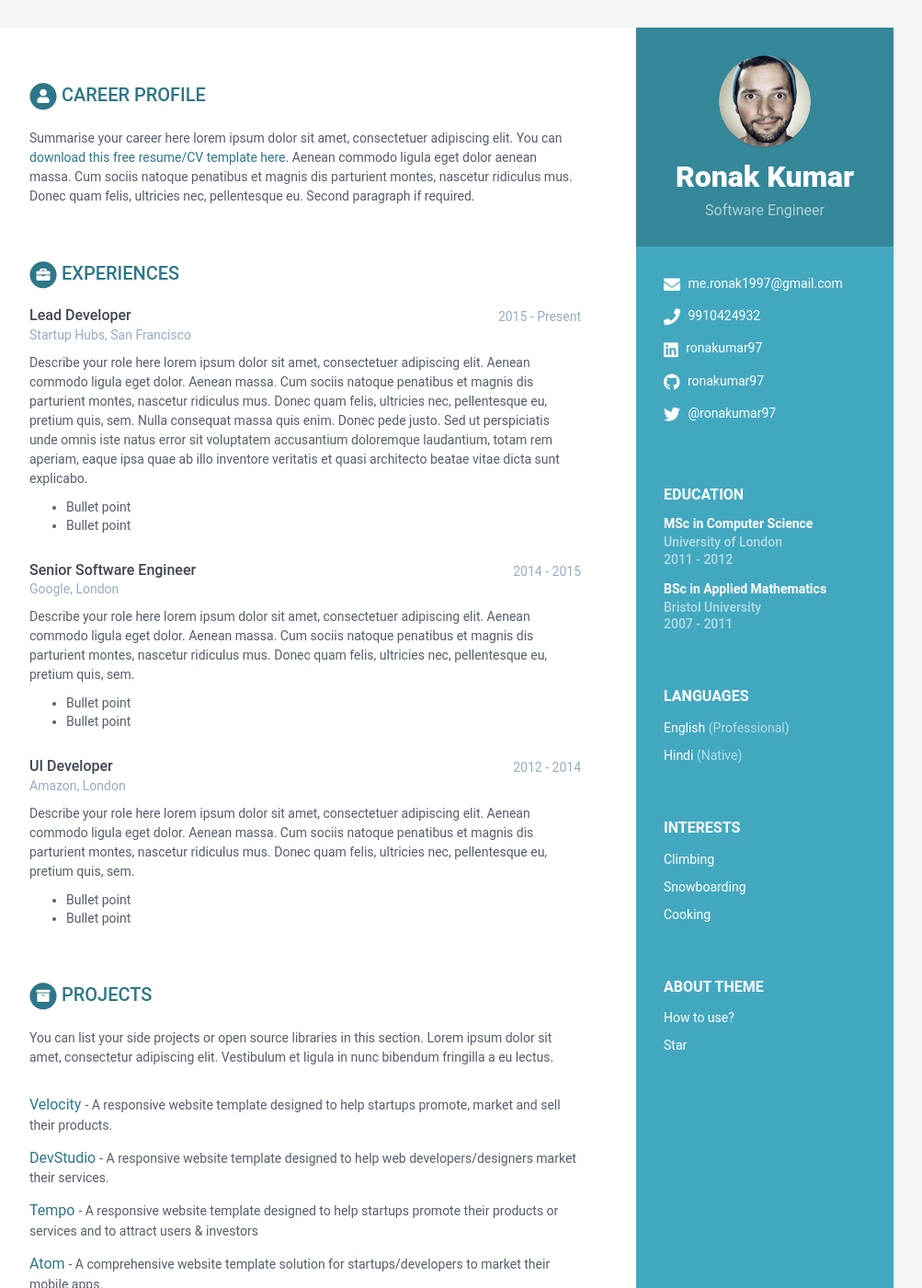
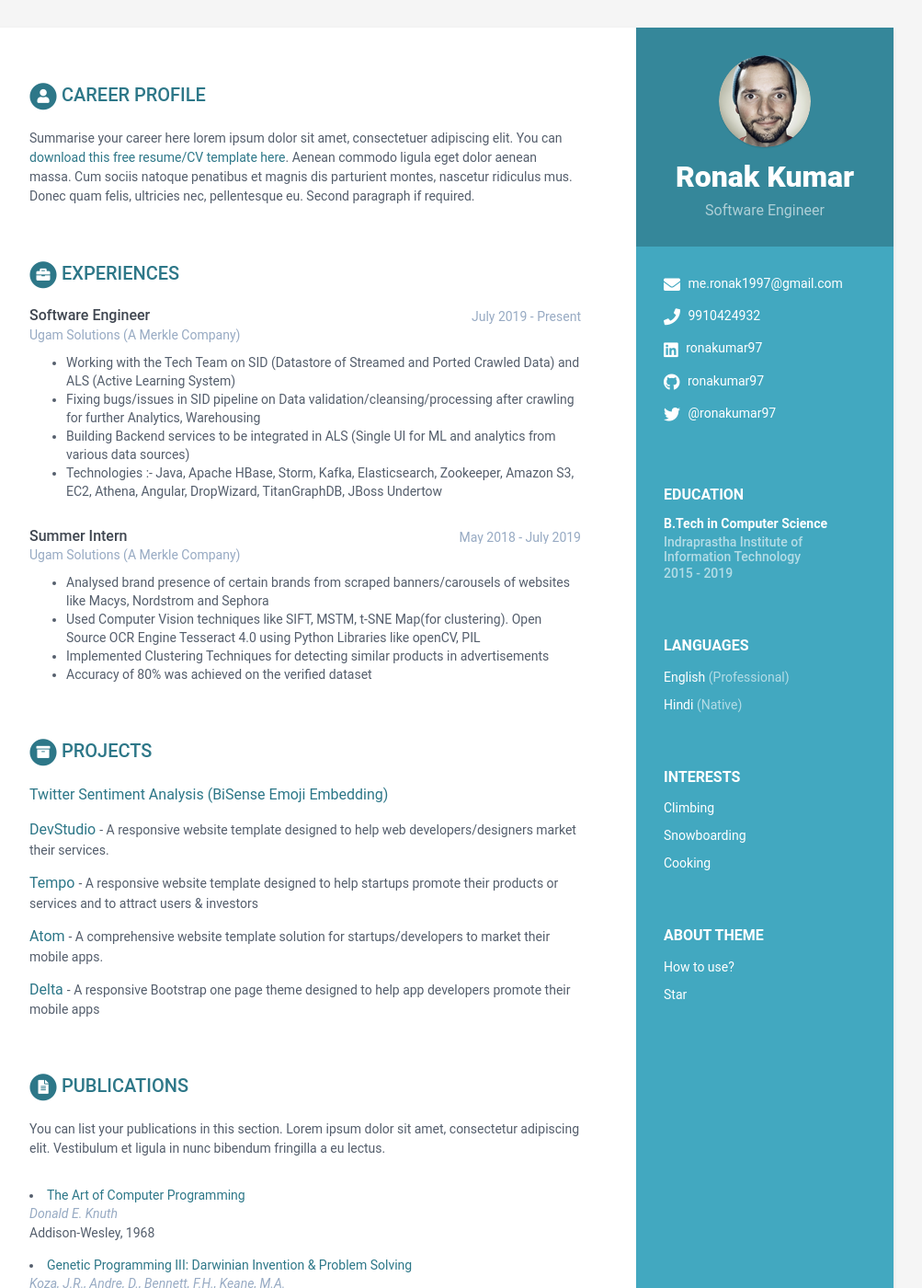
Before and after one commit to ronakumar97/ronakumar97.github.io, a Jekyll site: the page built from index.html, in a window 1280 px wide and 1400 px high. Shown: the whole window at 92% size, without its empty margins (168-1171 px from the left). Built offline with Jekyll 4.4.1, drawn with Linux system fonts in a browser that asks for light colours; some of the changed text lies outside the part shown.

Commit message:
CV Website

```diff
--- a/_data/data.yml
+++ b/_data/data.yml
@@ -51,76 +51,51 @@ career-profile:
       Donec quam felis, ultricies nec, pellentesque eu.
       Second paragraph if required.
 education:
-    - degree: MSc in Computer Science
-      university: University of London
-      time: 2011 - 2012
+    - degree: B.Tech in Computer Science
+      university: Indraprastha Institute of Information Technology
+      time: 2015 - 2019
+      # details: |
+      #   Describe your study here lorem ipsum dolor sit amet, consectetuer
+      #   adipiscing elit. Aenean commodo ligula eget dolor. Aenean massa. Cum
+      #   sociis natoque penatibus et magnis dis parturient montes, nascetur
+      #   ridiculus mus. Donec quam felis, ultricies nec, pellentesque eu,
+      #   pretium quis, sem.
+      #     - Bullet point
+      #     - Bullet point
+experiences:
+    - role: Software Engineer
+      time: July 2019 - Present
+      company: Ugam Solutions (A Merkle Company)
       details: |
-        Describe your study here lorem ipsum dolor sit amet, consectetuer
-        adipiscing elit. Aenean commodo ligula eget dolor. Aenean massa. Cum
-        sociis natoque penatibus et magnis dis parturient montes, nascetur
-        ridiculus mus. Donec quam felis, ultricies nec, pellentesque eu,
-        pretium quis, sem.
-          - Bullet point
-          - Bullet point
-    - degree: BSc in Applied Mathematics
-      university: Bristol University
-      time: 2007 - 2011
+          - Working with the Tech Team on SID (Datastore of Streamed and Ported Crawled Data) and ALS (Active Learning System)
+          - Fixing bugs/issues in SID pipeline on Data validation/cleansing/processing after crawling for further Analytics, Warehousing
+          - Building Backend services to be integrated in ALS (Single UI for ML and analytics from various data sources)
+          - Technologies :- Java, Apache HBase, Storm, Kafka, Elasticsearch, Zookeeper, Amazon S3, EC2, Athena, Angular, DropWizard,
+            TitanGraphDB, JBoss Undertow
+
+    - role: Summer Intern
+      time: May 2018 - July 2019
+      company: Ugam Solutions (A Merkle Company)
       details: |
-        Describe your study here lorem ipsum dolor sit amet, consectetuer
-        adipiscing elit. Aenean commodo ligula eget dolor. Aenean massa. Cum
-        sociis natoque penatibus et magnis dis parturient montes, nascetur
-        ridiculus mus. Donec quam felis, ultricies nec, pellentesque eu,
-        pretium quis, sem.
-          - Bullet point
-          - Bullet point
-experiences:
-    - role: Lead Developer
-      time: 2015 - Present
-      company: Startup Hubs, San Francisco
-      details: |
-        Describe your role here lorem ipsum dolor sit amet, consectetuer
-        adipiscing elit. Aenean commodo ligula eget dolor. Aenean massa.
-        Cum sociis natoque penatibus et magnis dis parturient montes,
-        nascetur ridiculus mus. Donec quam felis, ultricies nec,
-        pellentesque eu, pretium quis, sem. Nulla consequat massa quis
-        enim. Donec pede justo. Sed ut perspiciatis unde omnis iste natus
-        error sit voluptatem accusantium doloremque laudantium, totam rem
-        aperiam, eaque ipsa quae ab illo inventore veritatis et quasi
-        architecto beatae vitae dicta sunt explicabo.
-          - Bullet point
-          - Bullet point
-    - role: Senior Software Engineer
-      time: 2014 - 2015
-      company: Google, London
-      details: |
-        Describe your role here lorem ipsum dolor sit amet, consectetuer
-        adipiscing elit. Aenean commodo ligula eget dolor. Aenean massa.
-        Cum sociis natoque penatibus et magnis dis parturient montes,
-        nascetur ridiculus mus. Donec quam felis, ultricies nec,
-        pellentesque eu, pretium quis, sem.
-          - Bullet point
-          - Bullet point
-    - role: UI Developer
-      time: 2012 - 2014
-      company: Amazon, London
-      details: |
-        Describe your role here lorem ipsum dolor sit amet, consectetuer
-        adipiscing elit. Aenean commodo ligula eget dolor. Aenean massa.
-        Cum sociis natoque penatibus et magnis dis parturient montes,
-        nascetur ridiculus mus. Donec quam felis, ultricies nec,
-        pellentesque eu, pretium quis, sem.
-          - Bullet point
-          - Bullet point
+        - Analysed brand presence of certain brands from scraped banners/carousels of websites like Macys, Nordstrom and Sephora
+        - Used Computer Vision techniques like SIFT, MSTM, t-SNE Map(for clustering). Open Source OCR Engine Tesseract 4.0 using
+          Python Libraries like openCV, PIL
+        - Implemented Clustering Techniques for detecting similar products in advertisements
+        - Accuracy of 80% was achieved on the verified dataset
+
 projects:
     title: Projects
-    intro: >
-      You can list your side projects or open source libraries in this
-      section. Lorem ipsum dolor sit amet, consectetur adipiscing elit.
-      Vestibulum et ligula in nunc bibendum fringilla a eu lectus.
     assignments:
-      - title: Velocity
-        link: "#hook"
-        tagline: "A responsive website template designed to help startups promote, market and sell their products."
+      - title: Twitter Sentiment Analysis (BiSense Emoji Embedding)
+        link: "https://arxiv.org/abs/1807.07961"
+        details: |
+            - Implemented binary classification of text+emoji tweets having bisense/sarcastic meaning
+            - Used variety of Machine Learning Algorithms like Naive Bayes, SVM, Decision Tree, Adaboost, MLP for getting initial accuracy and
+              Feature vector generation using word2vec and emoji2vec as part of preprocessing
+            - Used Kaggle Tweets Dataset and Scraped Tweets with emojis as final dataset with total 1,93,000 tweets having text+emoji
+            - Used Python Libraries like sklearn, scipy, matplotlib, keras, tensorflow, pickle, tweepy, nltk, word2vec, emoji2vec, h5py
+            - Final Accuracy was 86% for 4-layer DNN and 83% for SVM. Demonstrated results using confusion matrix alongwith Accuracy, F1-Score,
+              Precision and Recall
 
       - title: DevStudio
         link: "#"
@@ -164,23 +139,36 @@ skills:
     title: Skills &amp; Proficiency
 
     toolset:
-      - name: Python & Django
-        level: 98%
+      - name: Java
+        level: 80%
 
-      - name: Javascript & jQuery
-        level: 98%
-
-      - name: Angular
-        level: 98%
-
-      - name: HTML5 & CSS
+      - name: Python
         level: 95%
 
-      - name: Ruby on Rails
-        level: 85%
+      - name: Node.js
+        level: 70%
 
-      - name: Sketch & Photoshop
+      - name: Apache HBase
+        level: 90%
+
+      - name: Apache Kafka
+        level: 80%
+
+      - name: Apache Storm
         level: 60%
 
+      - name: Elasticsearch
+        level: 80%
+
+      - name: AWS S3
+        level: 80%
+
+      - name: AWS Athena
+        level: 60%
+
+      - name: SQL
+        level: 60%
+
+
 footer: >
-    Designed with <i class="fas fa-heart"></i> by <a href="http://themes.3rdwavemedia.com" target="_blank" rel="nofollow">Xiaoying Riley</a>
+    Copyright @Ronak Kumar
```
